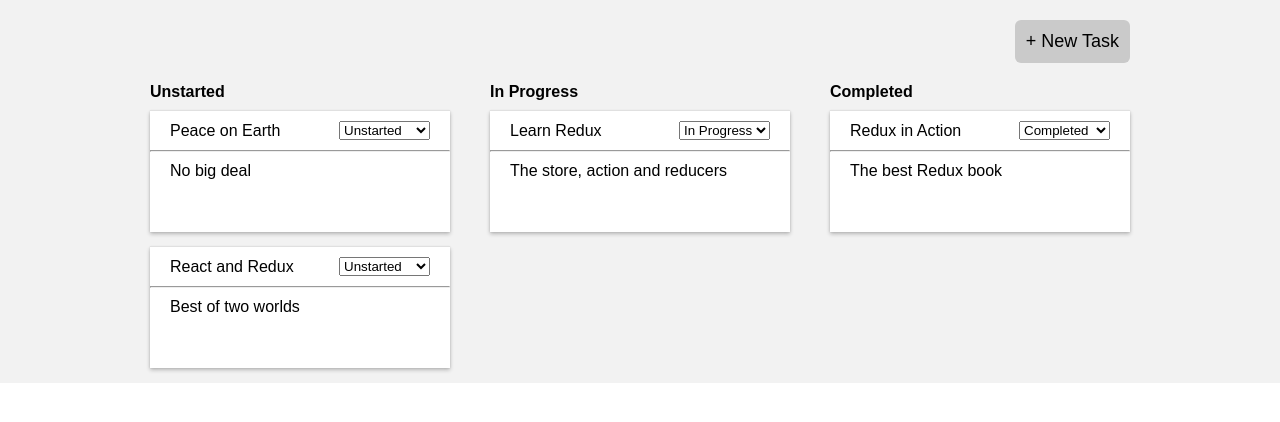
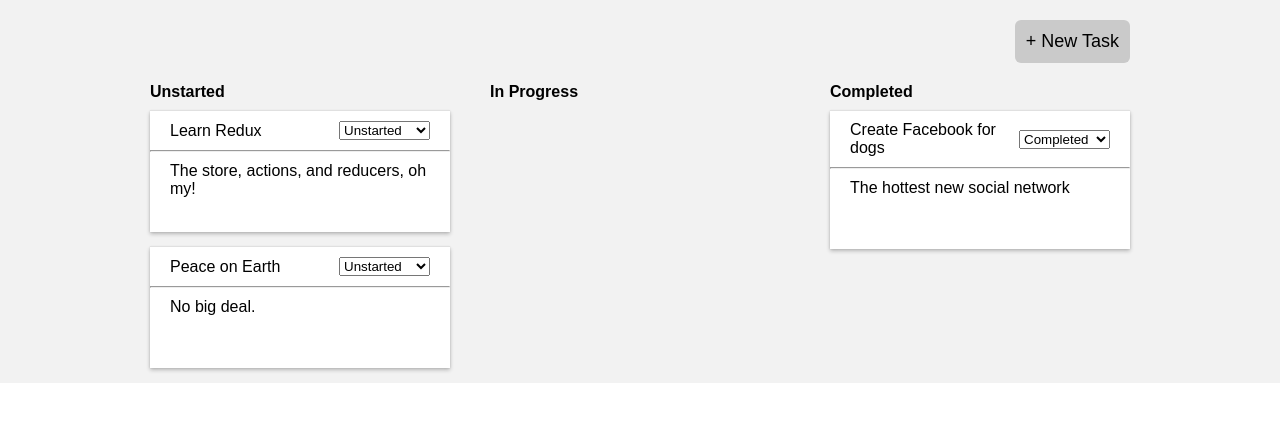
Before and after one commit to vietma/task-manager, a React (Create React App) app: page / in a window 1280 px wide. Shown: the top 422 px of the page. Built offline with nearby package versions, Linux system fonts and the light colour scheme; data requests are answered from the project's data file.

Commit message:
added API

```diff
--- a/src/App.js
+++ b/src/App.js
@@ -3,9 +3,13 @@ import TasksPage from "./components/TasksPage";
 /* import logo from './logo.svg';
 import './App.css'; */
 import { connect } from "react-redux";
-import { createTask, editTask } from "./actions";
+import { createTask, editTask, fetchTasks } from "./actions";
 
 class App extends Component {
+  componentDidMount() {
+    this.props.dispatch(fetchTasks());
+  }
+
   onCreateTask = ({ title, description }) => {
     this.props.dispatch(createTask({ title, description }));
   };
@@ -16,7 +20,7 @@ class App extends Component {
 
   render() {
     // console.log("props from App ", this.props);
-    console.log("App component");
+    // console.log("App component");
     return (
       <div className="main-content">
         <TasksPage
--- a/src/actions/index.jsx
+++ b/src/actions/index.jsx
@@ -1,3 +1,5 @@
+import axios from "axios";
+
 let _id = 1;
 export function uniqueId() {
   return _id++;
@@ -28,3 +30,18 @@ export function editTask(id, status = {}) {
     }
   };
 }
+
+export function fetchTasks() {
+  return dispatch => {
+    axios.get("http://localhost:3001/tasks").then(response => {
+      dispatch(fetchTasksSucceeded(response.data));
+    });
+  };
+}
+
+export function fetchTasksSucceeded(tasks) {
+  return {
+    type: "FETCH_TASKS_SUCCEEDED",
+    payload: { tasks }
+  };
+}
--- a/src/index.js
+++ b/src/index.js
@@ -13,32 +13,7 @@ import thunk from "redux-thunk";
 console.log("index.js - Redux Store");
 
 const initialState = {
-  tasks: [
-    {
-      id: uniqueId(),
-      title: "Learn Redux",
-      description: "The store, action and reducers",
-      status: "In Progress"
-    },
-    {
-      id: uniqueId(),
-      title: "Peace on Earth",
-      description: "No big deal",
-      status: "Unstarted"
-    },
-    {
-      id: uniqueId(),
-      title: "Redux in Action",
-      description: "The best Redux book",
-      status: "Completed"
-    },
-    {
-      id: uniqueId(),
-      title: "React and Redux",
-      description: "Best of two worlds",
-      status: "Unstarted"
-    }
-  ]
+  tasks: []
 };
 
 const store = createStore(
--- a/src/reducers/taskReducer/index.jsx
+++ b/src/reducers/taskReducer/index.jsx
@@ -1,11 +1,12 @@
-// export default function taskReducer(state = { tasks: mockTasks }, action) {
 export default function taskReducer(state, action) {
   console.log("Reducers - tasks");
-  if (action.type === "CREATE_TASK") {
+  switch (action.type) {
+    case "CREATE_TASK": {
       console.log("Reducers - CREATE_TASK");
       return { tasks: state.tasks.concat(action.payload) };
     }
-  if (action.type === "EDIT_TASK") {
+
+    case "EDIT_TASK": {
       console.log("Reducers - EDIT_TASK");
       // const { payload } = action;
       const payload = action.payload;
@@ -19,5 +20,12 @@ export default function taskReducer(state, action) {
         })
       };
     }
+    case "FETCH_TASKS_SUCCEEDED": {
+      return { tasks: action.payload.tasks };
+    }
+
+    default: {
       return state;
     }
+  }
+}
```
Also changed, not shown: 1 other file (tests, documents, lock files or other folders). Lines whose indentation alone changed are shown as unchanged.
